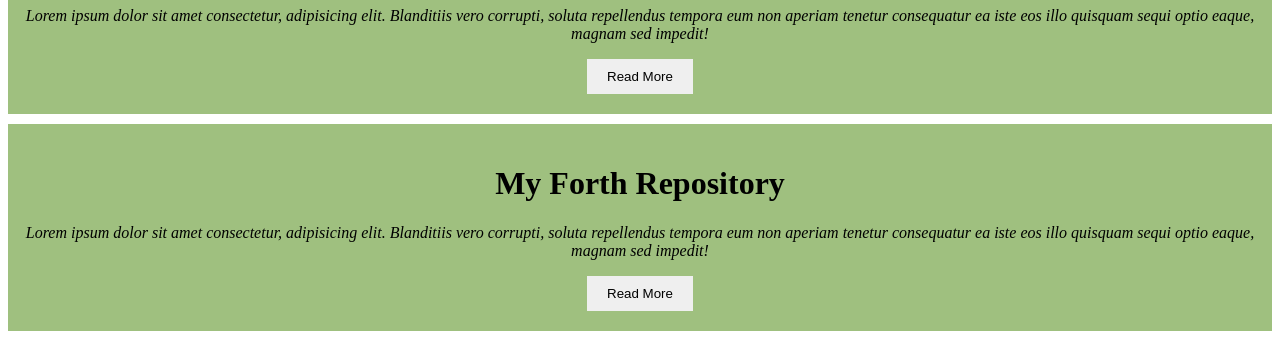
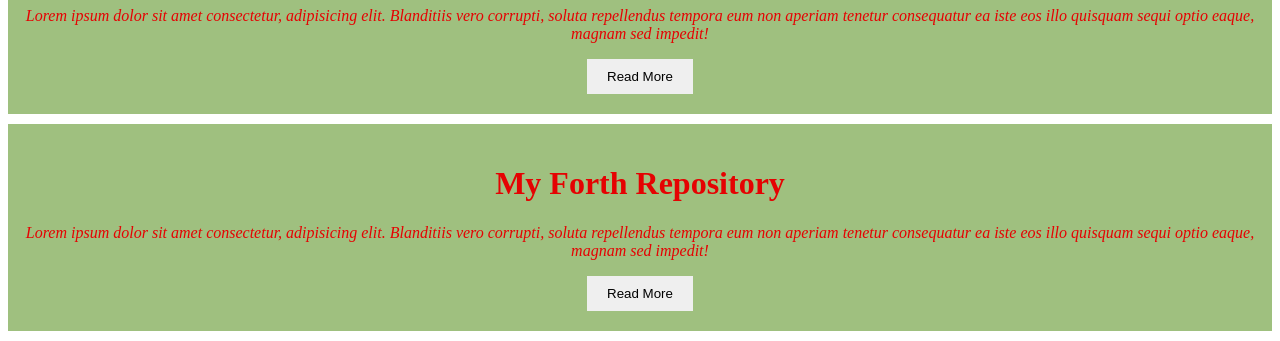
Before and after one commit to nirobahmed0298/my-first-repository, a plain HTML site: page index.html in a window 1280 px wide. Shown: the part 535-876 px from the top of the page. Drawn offline with Linux system fonts and the light colour scheme.

Commit message:
added color

```diff
--- a/style/style.css
+++ b/style/style.css
@@ -1,6 +1,6 @@
 .repo{
     text-align: center;
-    color: rgb(0, 0, 0);
+    color: rgb(229, 2, 2);
     background-color: rgb(159, 192, 127);
     padding: 20px 10px;
     margin-bottom: 10px;
```
